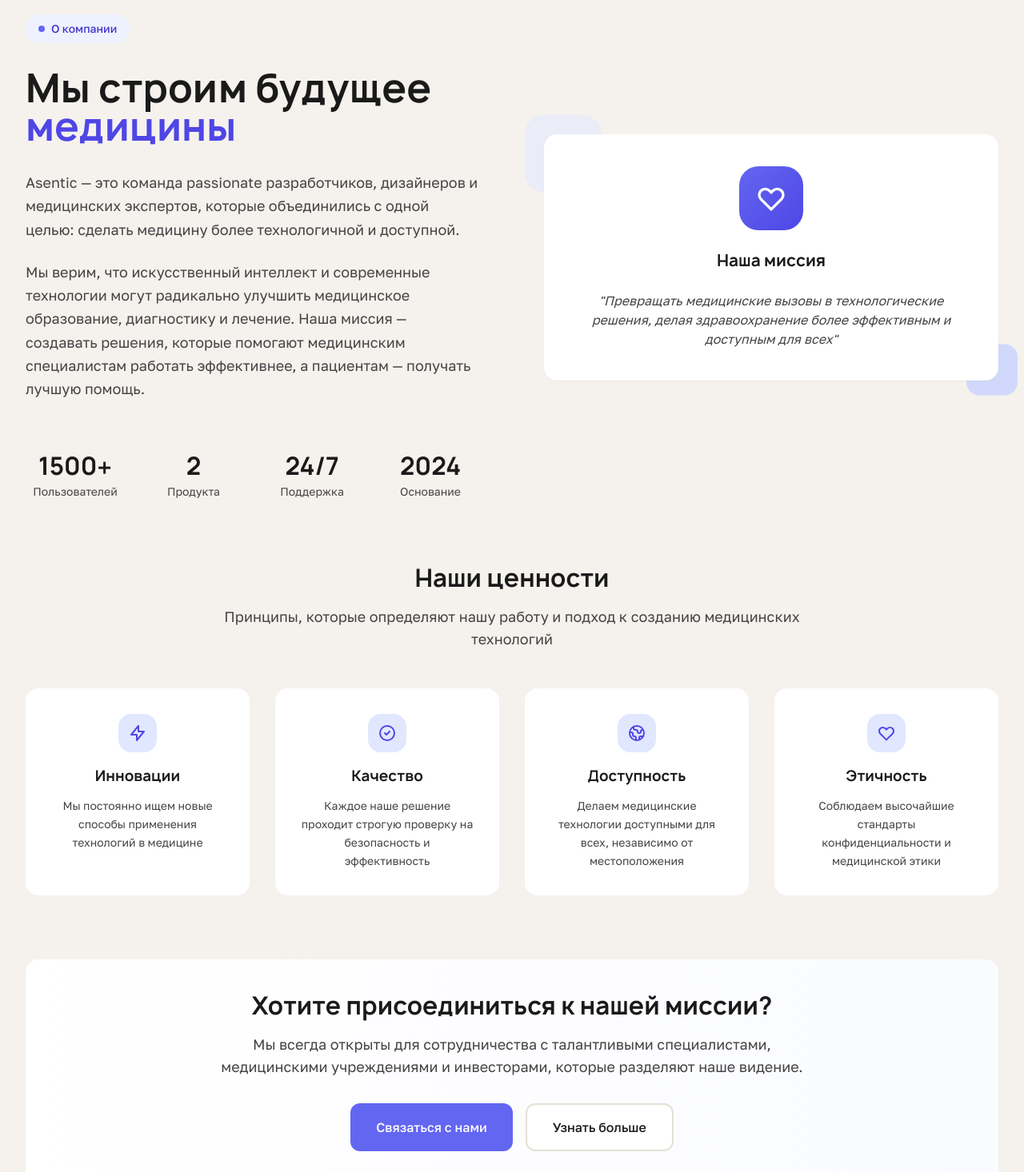
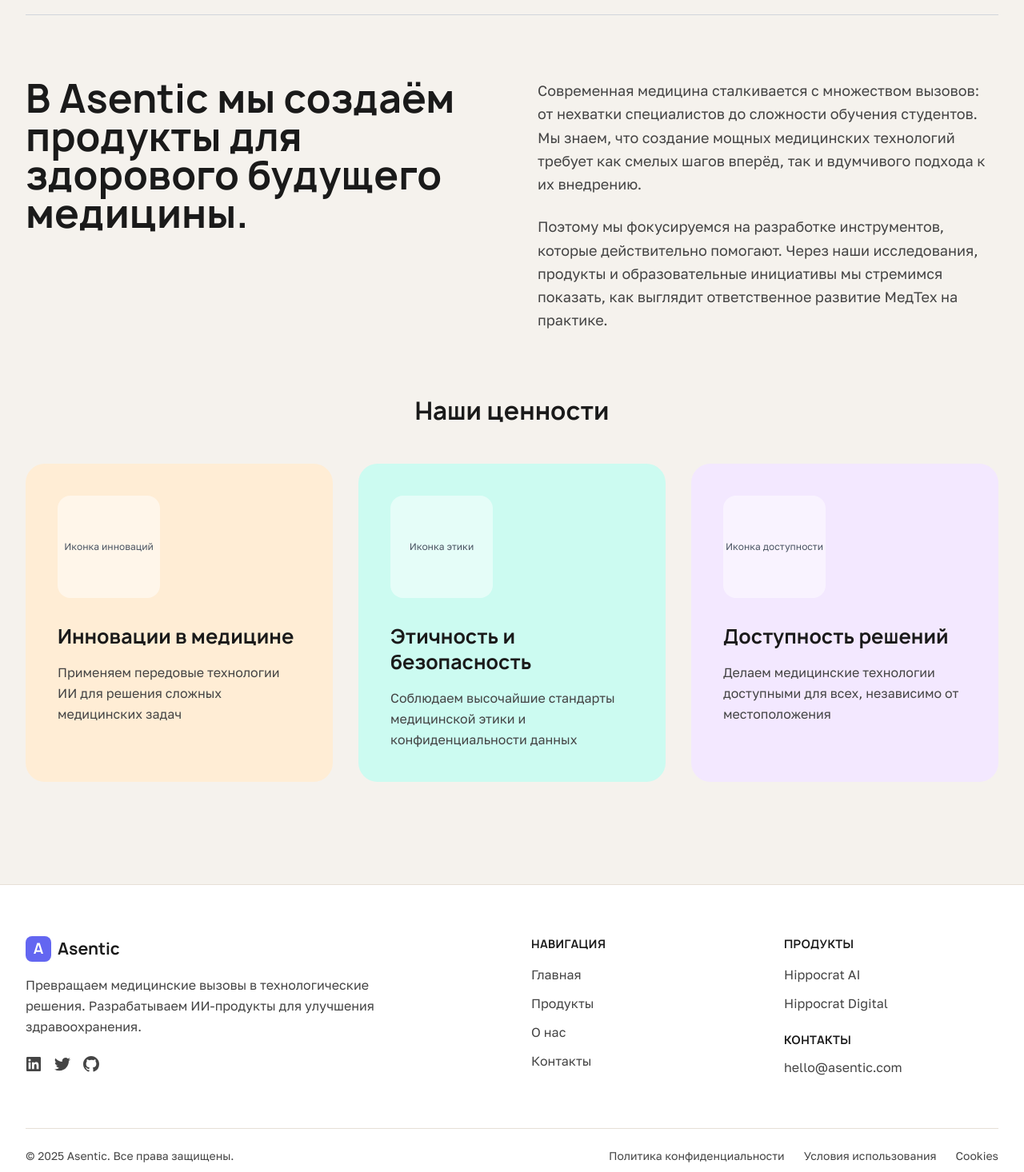
Before and after one commit to imnadsa/asentiq, a Next.js app: page / in a window 1280 px wide. Shown: the part 2340-3806 px from the top of the page at 80% size. Built offline with nearby package versions, Linux system fonts and the light colour scheme.

Commit message:
Update About.tsx

```diff
--- a/src/components/sections/About.tsx
+++ b/src/components/sections/About.tsx
@@ -1,51 +1,28 @@
 import React from 'react'
-import Card from '@/components/ui/Card'
 import Container from '@/components/ui/Container'
 
 const values = [
   {
-    title: 'Инновации',
-    description: 'Мы постоянно ищем новые способы применения технологий в медицине',
-    icon: (
-      <svg className="w-6 h-6" fill="none" stroke="currentColor" viewBox="0 0 24 24">
-        <path strokeLinecap="round" strokeLinejoin="round" strokeWidth={2} d="M13 10V3L4 14h7v7l9-11h-7z" />
-      </svg>
-    )
+    id: 1,
+    title: 'Инновации в медицине',
+    description: 'Применяем передовые технологии ИИ для решения сложных медицинских задач',
+    bgColor: 'bg-orange-100', // Бежевый как у Anthropic
+    iconPlaceholder: 'Иконка инноваций'
   },
   {
-    title: 'Качество',
-    description: 'Каждое наше решение проходит строгую проверку на безопасность и эффективность',
-    icon: (
-      <svg className="w-6 h-6" fill="none" stroke="currentColor" viewBox="0 0 24 24">
-        <path strokeLinecap="round" strokeLinejoin="round" strokeWidth={2} d="M9 12l2 2 4-4m6 2a9 9 0 11-18 0 9 9 0 0118 0z" />
-      </svg>
-    )
+    id: 2,
+    title: 'Этичность и безопасность',
+    description: 'Соблюдаем высочайшие стандарты медицинской этики и конфиденциальности данных',
+    bgColor: 'bg-teal-100', // Мятный как у Anthropic
+    iconPlaceholder: 'Иконка этики'
   },
   {
-    title: 'Доступность',
+    id: 3,
+    title: 'Доступность решений',
     description: 'Делаем медицинские технологии доступными для всех, независимо от местоположения',
-    icon: (
-      <svg className="w-6 h-6" fill="none" stroke="currentColor" viewBox="0 0 24 24">
-        <path strokeLinecap="round" strokeLinejoin="round" strokeWidth={2} d="M3.055 11H5a2 2 0 012 2v1a2 2 0 002 2 2 2 0 012 2v2.945M8 3.935V5.5A2.5 2.5 0 0010.5 8h.5a2 2 0 012 2 2 2 0 104 0 2 2 0 012-2h1.064M15 20.488V18a2 2 0 012-2h3.064M21 12a9 9 0 11-18 0 9 9 0 0118 0z" />
-      </svg>
-    )
-  },
-  {
-    title: 'Этичность',
-    description: 'Соблюдаем высочайшие стандарты конфиденциальности и медицинской этики',
-    icon: (
-      <svg className="w-6 h-6" fill="none" stroke="currentColor" viewBox="0 0 24 24">
-        <path strokeLinecap="round" strokeLinejoin="round" strokeWidth={2} d="M4.318 6.318a4.5 4.5 0 000 6.364L12 20.364l7.682-7.682a4.5 4.5 0 00-6.364-6.364L12 7.636l-1.318-1.318a4.5 4.5 0 00-6.364 0z" />
-      </svg>
-    )
+    bgColor: 'bg-purple-100', // Фиолетовый как у Anthropic
+    iconPlaceholder: 'Иконка доступности'
   }
-]
-
-const stats = [
-  { number: '1500+', label: 'Пользователей' },
-  { number: '2', label: 'Продукта' },
-  { number: '24/7', label: 'Поддержка' },
-  { number: '2024', label: 'Основание' }
 ]
 
 const About: React.FC = () => {
@@ -53,142 +30,68 @@ const About: React.FC = () => {
     <section className="py-20 lg:py-32 bg-cream">
       <Container size="xl" padding="lg">
 
-        {/* Основная информация */}
-        <div className="grid grid-cols-1 lg:grid-cols-2 gap-12 lg:gap-20 items-center mb-20">
+        {/* Разделительная линия сверху */}
+        <div className="w-full h-px bg-gray-300 mb-16 lg:mb-20"></div>
 
-          {/* Левая часть - текст */}
-          <div className="space-y-8">
-            <div className="inline-flex items-center px-4 py-2 bg-accent-50 text-accent-700 rounded-full text-sm font-styrene-b font-medium">
-              <div className="w-2 h-2 bg-accent-500 rounded-full mr-2" />
-              О компании
-            </div>
+        {/* Верхняя часть - текст как у Anthropic */}
+        <div className="grid grid-cols-1 lg:grid-cols-2 gap-12 lg:gap-16 mb-16 lg:mb-20">
 
-            <h2 className="text-3xl sm:text-4xl lg:text-5xl font-styrene-a font-bold text-text-primary leading-tight">
-              Мы строим будущее{' '}
-              <span className="text-accent-600">медицины</span>
+          {/* Левая колонка - акцентный заголовок */}
+          <div>
+            <h2 className="text-3xl sm:text-4xl lg:text-5xl font-manrope font-bold text-text-primary leading-tight">
+              В Asentic мы создаём продукты для здорового будущего медицины.
             </h2>
-
-            <div className="space-y-6 text-lg text-text-secondary font-styrene-b leading-relaxed">
-              <p>
-                Asentic — это команда passionate разработчиков, дизайнеров и медицинских экспертов,
-                которые объединились с одной целью: сделать медицину более технологичной и доступной.
-              </p>
-              <p>
-                Мы верим, что искусственный интеллект и современные технологии могут радикально
-                улучшить медицинское образование, диагностику и лечение. Наша миссия — создавать
-                решения, которые помогают медицинским специалистам работать эффективнее,
-                а пациентам — получать лучшую помощь.
-              </p>
-            </div>
-
-            {/* Статистика */}
-            <div className="grid grid-cols-2 sm:grid-cols-4 gap-6 pt-8">
-              {stats.map((stat, index) => (
-                <div key={index} className="text-center">
-                  <div className="text-2xl sm:text-3xl font-styrene-a font-bold text-text-primary">
-                    {stat.number}
-                  </div>
-                  <div className="text-sm text-text-secondary font-styrene-b mt-1">
-                    {stat.label}
-                  </div>
-                </div>
-              ))}
-            </div>
           </div>
 
-          {/* Правая часть - визуал */}
-          <div className="relative">
-            {/* Главная карточка */}
-            <Card variant="elevated" padding="xl" className="relative z-10">
-              <div className="text-center space-y-6">
-                <div className="w-20 h-20 bg-gradient-to-br from-accent-500 to-accent-600 rounded-3xl flex items-center justify-center mx-auto">
-                  <svg className="w-10 h-10 text-white" fill="none" stroke="currentColor" viewBox="0 0 24 24">
-                    <path strokeLinecap="round" strokeLinejoin="round" strokeWidth={2} d="M4.318 6.318a4.5 4.5 0 000 6.364L12 20.364l7.682-7.682a4.5 4.5 0 00-6.364-6.364L12 7.636l-1.318-1.318a4.5 4.5 0 00-6.364 0z" />
-                  </svg>
-                </div>
-
-                <h3 className="text-xl font-styrene-a font-semibold text-text-primary">
-                  Наша миссия
-                </h3>
-
-                <p className="text-text-secondary font-styrene-b italic">
-                  "Превращать медицинские вызовы в технологические решения,
-                  делая здравоохранение более эффективным и доступным для всех"
-                </p>
-              </div>
-            </Card>
-
-            {/* Декоративные элементы */}
-            <div className="absolute -top-6 -left-6 w-24 h-24 bg-accent-100 rounded-3xl opacity-60 animate-pulse" />
-            <div className="absolute -bottom-6 -right-6 w-16 h-16 bg-accent-200 rounded-2xl opacity-80 animate-bounce" style={{ animationDelay: '1s' }} />
+          {/* Правая колонка - объясняющий текст */}
+          <div className="space-y-6">
+            <p className="text-lg text-text-secondary font-golos-text leading-relaxed">
+              Современная медицина сталкивается с множеством вызовов: от нехватки специалистов
+              до сложности обучения студентов. Мы знаем, что создание мощных медицинских технологий
+              требует как смелых шагов вперёд, так и вдумчивого подхода к их внедрению.
+            </p>
+            <p className="text-lg text-text-secondary font-golos-text leading-relaxed">
+              Поэтому мы фокусируемся на разработке инструментов, которые действительно помогают.
+              Через наши исследования, продукты и образовательные инициативы мы стремимся показать,
+              как выглядит ответственное развитие МедТех на практике.
+            </p>
           </div>
         </div>
 
-        {/* Ценности */}
-        <div className="space-y-12">
-          <div className="text-center">
-            <h3 className="text-2xl sm:text-3xl font-styrene-a font-bold text-text-primary mb-4">
-              Наши ценности
-            </h3>
-            <p className="text-lg text-text-secondary font-styrene-b max-w-3xl mx-auto">
-              Принципы, которые определяют нашу работу и подход к созданию медицинских технологий
-            </p>
-          </div>
-
-          <div className="grid grid-cols-1 sm:grid-cols-2 lg:grid-cols-4 gap-6 lg:gap-8">
-            {values.map((value, index) => (
-              <Card
-                key={index}
-                variant="default"
-                padding="lg"
-                className="text-center group hover:shadow-lg transition-all duration-300"
-              >
-                <div className="w-12 h-12 bg-accent-100 rounded-2xl flex items-center justify-center mx-auto mb-4 text-accent-600 group-hover:bg-accent-500 group-hover:text-white transition-colors">
-                  {value.icon}
-                </div>
-
-                <h4 className="text-lg font-styrene-a font-semibold text-text-primary mb-3">
-                  {value.title}
-                </h4>
-
-                <p className="text-text-secondary font-styrene-b text-sm leading-relaxed">
-                  {value.description}
-                </p>
-              </Card>
-            ))}
-          </div>
+        {/* Заголовок для ценностей */}
+        <div className="text-center mb-12">
+          <h3 className="text-2xl lg:text-3xl font-manrope font-bold text-text-primary mb-4">
+            Наши ценности
+          </h3>
         </div>
 
-        {/* CTA секция */}
-        <div className="mt-20 text-center">
-          <Card variant="elevated" padding="xl" className="bg-gradient-to-r from-white to-accent-50/30">
-            <div className="max-w-3xl mx-auto">
-              <h3 className="text-2xl lg:text-3xl font-styrene-a font-bold text-text-primary mb-4">
-                Хотите присоединиться к нашей миссии?
-              </h3>
+        {/* Сетка ценностей - 1 на мобильных, 3 на десктопе */}
+        <div className="grid grid-cols-1 lg:grid-cols-3 gap-6 lg:gap-8">
+          {values.map((value) => (
+            <div
+              key={value.id}
+              className={`${value.bgColor} rounded-3xl p-8 lg:p-10 transition-transform duration-300 hover:scale-105`}
+            >
+              {/* Место для иконки */}
+              <div className="w-24 h-24 lg:w-32 lg:h-32 mb-8 bg-white bg-opacity-50 rounded-2xl flex items-center justify-center">
+                <span className="text-gray-600 text-xs font-golos-text text-center">
+                  {value.iconPlaceholder}
+                </span>
+              </div>
 
-              <p className="text-lg text-text-secondary font-styrene-b mb-8">
-                Мы всегда открыты для сотрудничества с талантливыми специалистами,
-                медицинскими учреждениями и инвесторами, которые разделяют наше видение.
+              {/* Заголовок ценности */}
+              <h4 className="text-xl lg:text-2xl font-manrope font-bold text-text-primary mb-4 leading-tight">
+                {value.title}
+              </h4>
+
+              {/* Описание ценности */}
+              <p className="text-base text-text-secondary font-golos-text leading-relaxed">
+                {value.description}
               </p>
+            </div>
+          ))}
+        </div>
 
-              <div className="flex flex-col sm:flex-row gap-4 justify-center">
-                <a
-                  href="/contact"
-                  className="inline-flex items-center justify-center px-8 py-4 bg-accent-500 text-white rounded-xl font-styrene-b font-medium hover:bg-accent-600 transition-colors"
-                >
-                  Связаться с нами
-                </a>
-                <a
-                  href="/about"
-                  className="inline-flex items-center justify-center px-8 py-4 bg-white border-2 border-cream-dark text-text-primary rounded-xl font-styrene-b font-medium hover:border-accent-500 transition-colors"
-                >
-                  Узнать больше
-                </a>
-              </div>
-            </div>
-          </Card>
-        </div>
       </Container>
     </section>
   )
```
